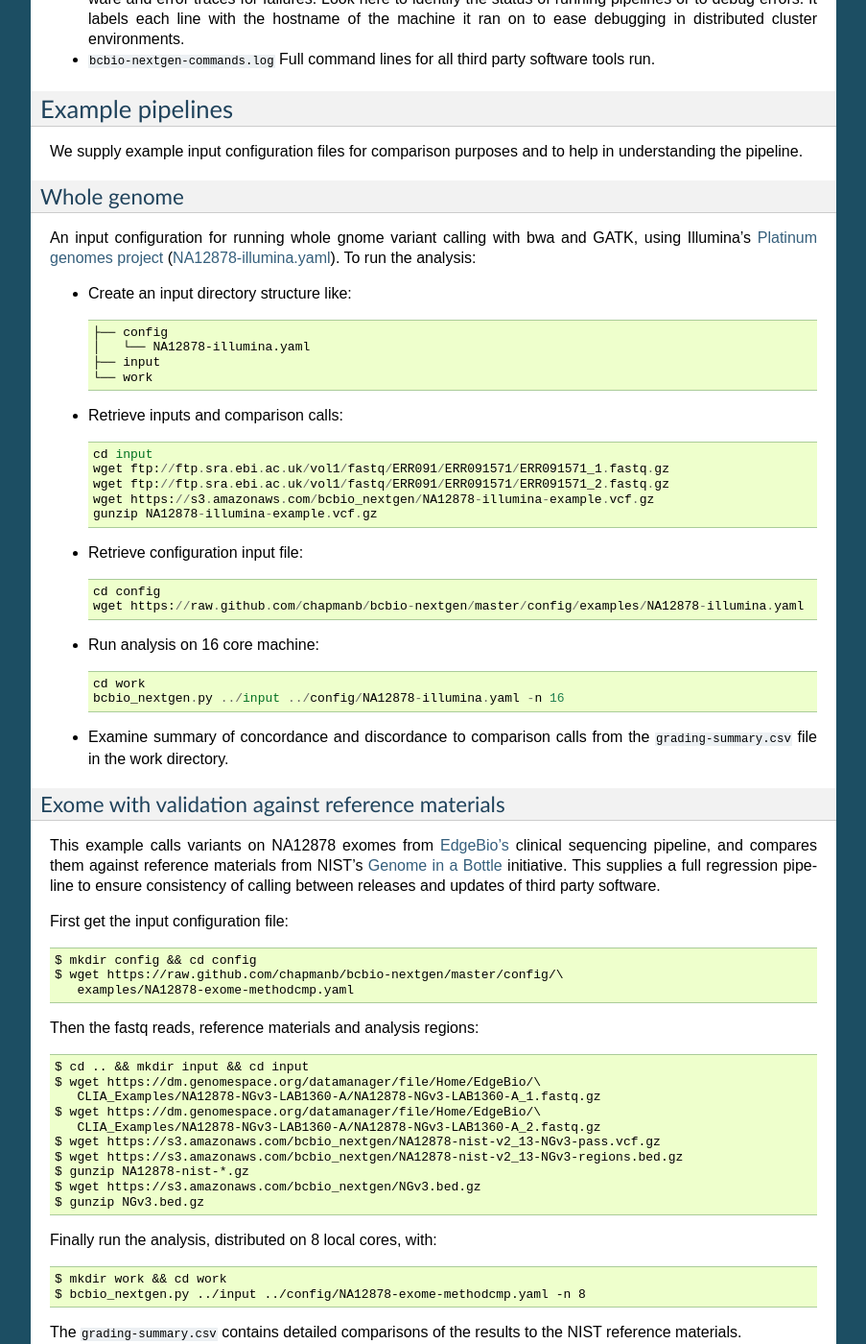
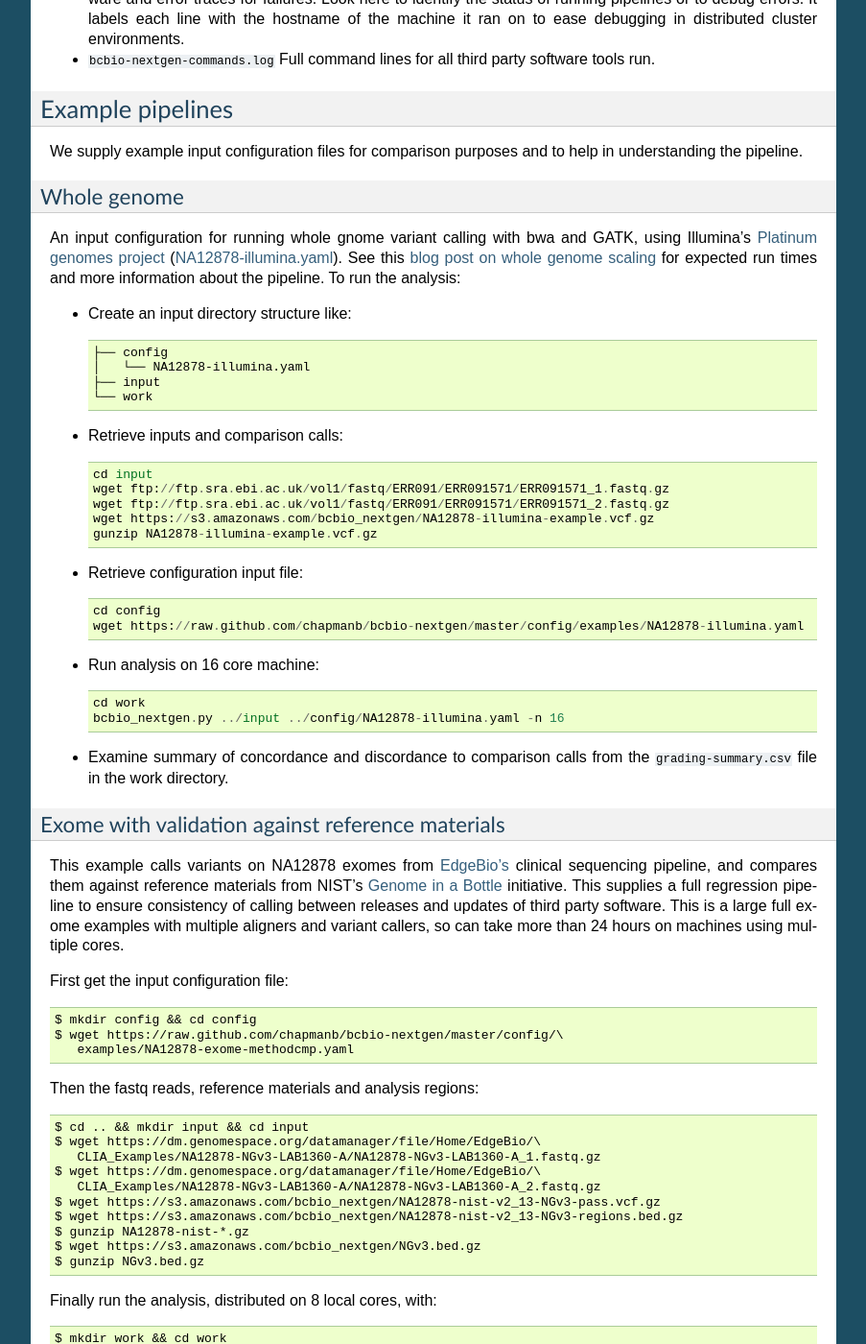
Before and after one commit to bcbio/bcbio-nextgen, a Sphinx documentation site: the page built from docs/contents/testing.rst, in a window 1280 px wide and 1400 px high, scrolled down 681 px. Shown: the whole window at 96% size, without its empty margins (198-1101 px from the left). Built offline with Sphinx 7.4.7, drawn with Linux system fonts in a browser that asks for light colours.

Commit message:
Add pointer to whole genome scaling documentation and more information about expected runtimes. #85

```diff
--- a/docs/contents/testing.rst
+++ b/docs/contents/testing.rst
@@ -58,7 +58,9 @@ Whole genome
 ~~~~~~~~~~~~
 An input configuration for running whole gnome variant calling with
 bwa and GATK, using Illumina's `Platinum genomes project`_
-(`NA12878-illumina.yaml`_). To run the analysis:
+(`NA12878-illumina.yaml`_). See this
+`blog post on whole genome scaling`_ for expected run times and more
+information about the pipeline. To run the analysis:
 
 - Create an input directory structure like::
 
@@ -91,6 +93,7 @@ bwa and GATK, using Illumina's `Platinum genomes project`_
 .. _EdgeBio's: http://www.edgebio.com/
 .. _Platinum genomes project: http://www.illumina.com/platinumgenomes/
 .. _NA12878-illumina.yaml: https://raw.github.com/chapmanb/bcbio-nextgen/master/config/examples/NA12878-illumina.yaml
+.. _blog post on whole genome scaling: http://bcbio.wordpress.com/2013/05/22/scaling-variant-detection-pipelines-for-whole-genome-sequencing-analysis/
 
 Exome with validation against reference materials
 ~~~~~~~~~~~~~~~~~~~~~~~~~~~~~~~~~~~~~~~~~~~~~~~~~
@@ -100,7 +103,9 @@ clinical sequencing pipeline, and compares them against
 reference materials from NIST's `Genome in a Bottle`_
 initiative. This supplies a full regression pipeline to ensure
 consistency of calling between releases and updates of third party
-software.
+software. This is a large full exome examples with multiple aligners
+and variant callers, so can take more than 24 hours on machines using
+multiple cores.
 
 First get the input configuration file::
 
```
Also changed, not shown: HISTORY.md (+5 -0 lines).
